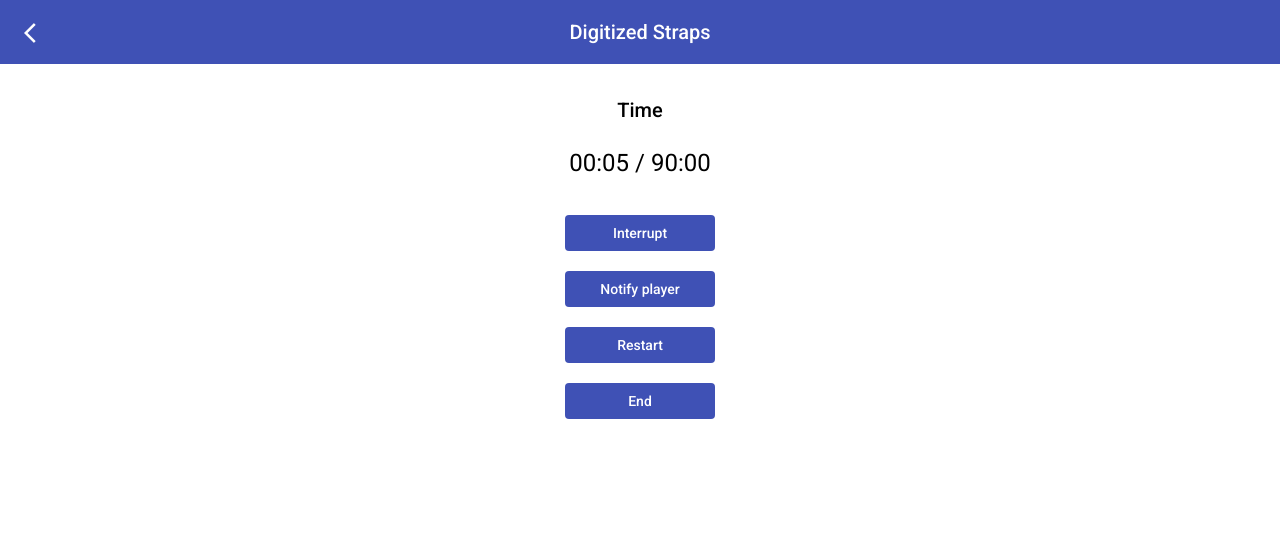
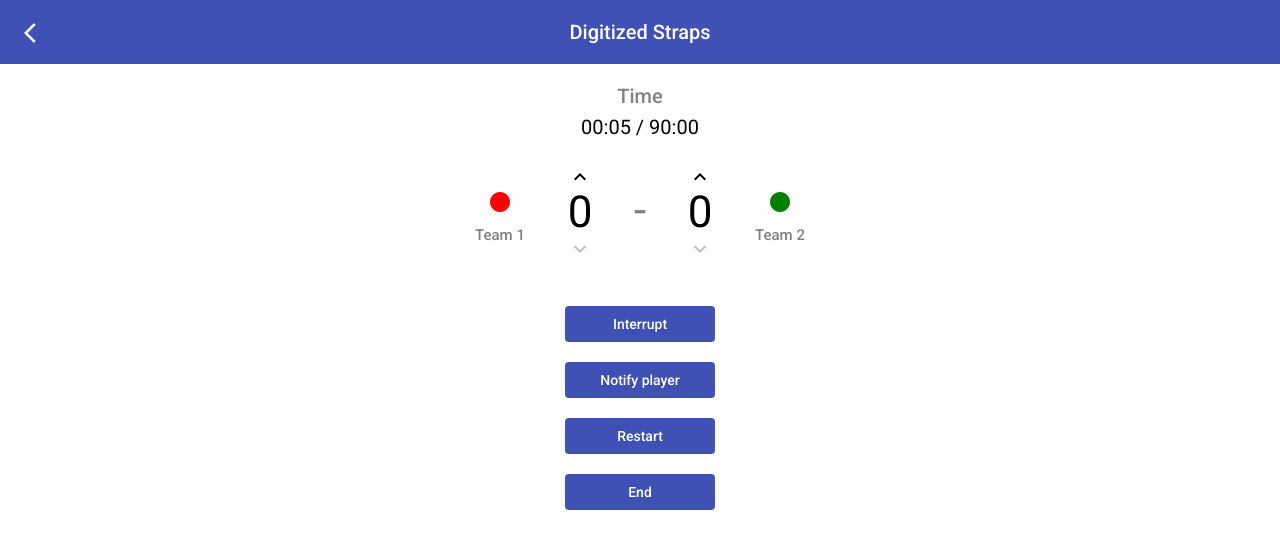
Before and after one commit to nilsofue/Digital-Strap-Manager, an Angular app: page /game in a window 1280 px wide. Shown: the top 548 px of the page. Built offline with nearby package versions, Linux system fonts and the light colour scheme.

Commit message:
improve team game

```diff
--- a/src/app/game/game.component.html
+++ b/src/app/game/game.component.html
@@ -1,10 +1,108 @@
-<h2 style="text-align: center; padding-top: 30px">Time</h2>
-<h1 style="text-align: center; padding-top: 5px; padding-bottom: 20px">
+<h2 style="text-align: center; padding-top: 16px; color: grey">Time</h2>
+<h1 style="text-align: center; margin-top: -17px; font-size: 20px">
   {{ currentTime }}
 </h1>
 
+<div
+  style="
+    display: flex;
+    width: 380px;
+    height: 135px;
+    position: relative;
+    margin-left: auto;
+    margin-right: auto;
+    padding-bottom: 20px;
+    margin-top: -8px;
+  "
+>
+  <div
+    class="trophy"
+    [ngClass]="{
+      team1: pointTeam1 > pointTeam2,
+      team2: pointTeam1 < pointTeam2,
+      draw: pointTeam1 == pointTeam2
+    }"
+  >
+    <mat-icon
+      *ngIf="strapConnectionService.selectedIcon == 'star'"
+      style="color: rgb(255, 208, 0); font-size: 30px"
+      >star</mat-icon
+    >
+    <mat-icon
+      *ngIf="strapConnectionService.selectedIcon == 'trophy'"
+      style="color: rgb(255, 208, 0); font-size: 30px"
+      >emoji_events</mat-icon
+    >
+  </div>
+  <div style="position: relative; margin-top: 39px; width: 100px">
+    <div style="text-align: center">
+      <mat-icon style="color: red">lens</mat-icon>
+    </div>
+    <h2 style="text-align: center; font-size: 15px; color: grey">Team 1</h2>
+  </div>
+
+  <div
+    style="position: relative; margin-top: 5px; width: 60px; text-align: center"
+  >
+    <button mat-icon-button (click)="pointTeam1 = pointTeam1 + 1">
+      <mat-icon>keyboard_arrow_up</mat-icon>
+    </button>
+    <h1 style="font-size: 44px; margin-bottom: 0">{{ pointTeam1 }}</h1>
+    <button
+      [disabled]="pointTeam1 == 0"
+      mat-icon-button
+      (click)="pointTeam1 = pointTeam1 - 1"
+    >
+      <mat-icon>keyboard_arrow_down</mat-icon>
+    </button>
+  </div>
+  <div
+    style="position: relative; margin-top: 5px; width: 60px; text-align: center"
+  >
+    <h1 style="font-size: 44px; color: grey; padding-top: 38px">-</h1>
+  </div>
+
+  <div
+    style="position: relative; margin-top: 5px; width: 60px; text-align: center"
+  >
+    <button mat-icon-button (click)="pointTeam2 = pointTeam2 + 1">
+      <mat-icon>keyboard_arrow_up</mat-icon>
+    </button>
+    <h1 style="font-size: 44px; margin-bottom: 0">{{ pointTeam2 }}</h1>
+    <button
+      [disabled]="pointTeam2 == 0"
+      mat-icon-button
+      (click)="pointTeam2 = pointTeam2 - 1"
+    >
+      <mat-icon>keyboard_arrow_down</mat-icon>
+    </button>
+  </div>
+
+  <div style="position: relative; margin-top: 39px; width: 100px">
+    <div style="text-align: center">
+      <mat-icon style="color: green">lens</mat-icon>
+    </div>
+    <h2 style="text-align: center; font-size: 15px; color: grey">Team 2</h2>
+  </div>
+</div>
+
 <div style="text-align: center; margin-bottom: 20px">
-  <button style="width: 150px" mat-flat-button color="primary">
+  <button
+    *ngIf="!gameIsRunning"
+    style="width: 150px"
+    mat-flat-button
+    color="primary"
+    (click)="interrupt()"
+  >
+    Resume
+  </button>
+  <button
+    *ngIf="gameIsRunning"
+    style="width: 150px"
+    mat-flat-button
+    color="primary"
+    (click)="interrupt()"
+  >
     Interrupt
   </button>
 </div>
--- a/src/app/game/game.component.scss
+++ b/src/app/game/game.component.scss
@@ -0,0 +1,22 @@
+.trophy {
+  position: absolute;
+  top: 20px;
+  visibility: hidden;
+  transition: left 1s;
+  transition: right 1s;
+}
+
+.team1 {
+  visibility: visible;
+  right: 356px;
+}
+
+.team2 {
+  visibility: visible;
+  right: 10px;
+}
+
+.draw {
+  visibility: visible;
+  right: 181px;
+}
--- a/src/app/game/game.component.ts
+++ b/src/app/game/game.component.ts
@@ -11,9 +11,14 @@ import { NotifyComponent } from './notify/notify.component';
 })
 export class GameComponent implements OnInit, OnDestroy {
 
+  gameIsRunning: boolean = true;
   startTime: Date = new Date();
+  pauseTime: Date = null;
+  pointTeam1: number = 0;
+  pointTeam2: number = 0;
   currentTime: string = "00:00 / 90:00";
   private _timeout = null;
+  private _pauseTime = 0;
 
   constructor(
     public strapConnectionService: StrapConnectionService,
@@ -32,7 +37,7 @@ export class GameComponent implements OnInit, OnDestroy {
   }
 
   calcTime() {
-    const diff = new Date(new Date().getTime() - this.startTime.getTime());
+    const diff = new Date(new Date().getTime() - this.startTime.getTime() - this._pauseTime);
     const min = diff.getMinutes();
     const sec = diff.getSeconds();
     this.currentTime = `${min < 10 ? '0' + min : min}:${sec < 10 ? '0' + sec : sec} / 90:00`;
@@ -43,17 +48,33 @@ export class GameComponent implements OnInit, OnDestroy {
   }
 
   restart() {
+    clearTimeout(this._timeout);
     this.startTime = new Date();
+    this.calcTime();
     this.currentTime = "00:00 / 90:00";
+    this._pauseTime = 0;
+    this.gameIsRunning = true;
   }
 
   notify() {
     const dialogRef = this.dialog.open(NotifyComponent);
   }
 
+  interrupt() {
+    this.gameIsRunning = !this.gameIsRunning;
+    if (!this.gameIsRunning) { // pause
+      clearTimeout(this._timeout);
+      this.pauseTime = new Date();
+    } else {
+      this._pauseTime += new Date().getTime() - this.pauseTime.getTime();
+      this._timeout = setTimeout(this.calcTime.bind(this), 1000);
+    }
+  }
+
   openSnackBar() {
     if (!this.strapConnectionService.names.length) return;
-    const message = `${this.strapConnectionService.names[Math.round(Math.random() * this.strapConnectionService.names.length)]} notifies you`;
+    const number = Math.max(0, Math.round(Math.random() * this.strapConnectionService.names.length) - 1);
+    const message = `${this.strapConnectionService.names[number]} notifies you`;
     this._snackBar.open(message, '', {
       duration: 5000,
       horizontalPosition: 'center',
--- a/src/app/setup-straps/strap-connection.service.ts
+++ b/src/app/setup-straps/strap-connection.service.ts
@@ -6,6 +6,7 @@ import { Injectable } from '@angular/core';
 export class StrapConnectionService {
 
   public names: string[] = [];
+  public selectedIcon: string = "";
 
   constructor() { }
 
--- a/src/app/team-game/icon-selection/icon-selection.component.html
+++ b/src/app/team-game/icon-selection/icon-selection.component.html
@@ -4,14 +4,14 @@
   aria-labelledby="example-radio-group-label"
   class="example-radio-group"
 >
-  <div style="display: inline-grid">
+  <div style="display: inline-grid; margin-left: 87px">
     <mat-radio-button
       [color]="'primary'"
       class="example-radio-button"
       [value]="'star'"
       (click)="data.icon = 'star'"
     >
-      <mat-icon style="font-size: 40px">star</mat-icon>
+      <mat-icon style="font-size: 40px; color: rgb(255, 208, 0)">star</mat-icon>
     </mat-radio-button>
     <mat-radio-button
       [color]="'primary'"
@@ -19,7 +19,9 @@
       [value]="'trophy'"
       (click)="data.icon = 'trophy'"
     >
-      <mat-icon style="font-size: 40px">emoji_events</mat-icon>
+      <mat-icon style="font-size: 40px; color: rgb(255, 208, 0)"
+        >emoji_events</mat-icon
+      >
     </mat-radio-button>
   </div>
 </mat-radio-group>
--- a/src/app/team-game/team-game.component.html
+++ b/src/app/team-game/team-game.component.html
@@ -117,13 +117,17 @@
           [color]="'primary'"
           class="example-margin"
           >Show which team is winning
-          <ng-container *ngIf="false && selectedIcon.length">
+          <ng-container
+            *ngIf="false && strapConnectionService.selectedIcon.length"
+          >
             <mat-icon
               style="position: absolute"
-              *ngIf="selectedIcon === 'trophy'"
+              *ngIf="strapConnectionService.selectedIcon === 'trophy'"
               >emoji_events</mat-icon
             >
-            <mat-icon style="position: absolute" *ngIf="selectedIcon === 'star'"
+            <mat-icon
+              style="position: absolute"
+              *ngIf="strapConnectionService.selectedIcon === 'star'"
               >star</mat-icon
             >
           </ng-container>
--- a/src/app/team-game/team-game.component.ts
+++ b/src/app/team-game/team-game.component.ts
@@ -23,7 +23,6 @@ export class TeamGameComponent implements OnInit {
   public numberOfTeams: number = 2;
   public teamNames: Teams[] = [];
   private _colors: string[] = ["Red", "Green", "Blue ", "Yellow", "Orange", "Violet", "Indigo"];
-  public selectedIcon: string = "";
   public showStartGame: boolean = false;
   public showPrevious: boolean = false;
   public showNext: boolean = true;
@@ -42,12 +41,12 @@ export class TeamGameComponent implements OnInit {
   openDialog(): void {
     const dialogRef = this.dialog.open(IconSelectionComponent, {
       width: '300px',
-      data: { icon: this.selectedIcon }
+      data: { icon: this.strapConnectionService.selectedIcon }
     });
 
     dialogRef.afterClosed().subscribe(result => {
       console.log('The dialog was closed');
-      this.selectedIcon = result;
+      this.strapConnectionService.selectedIcon = result;
     });
   }
 
```
